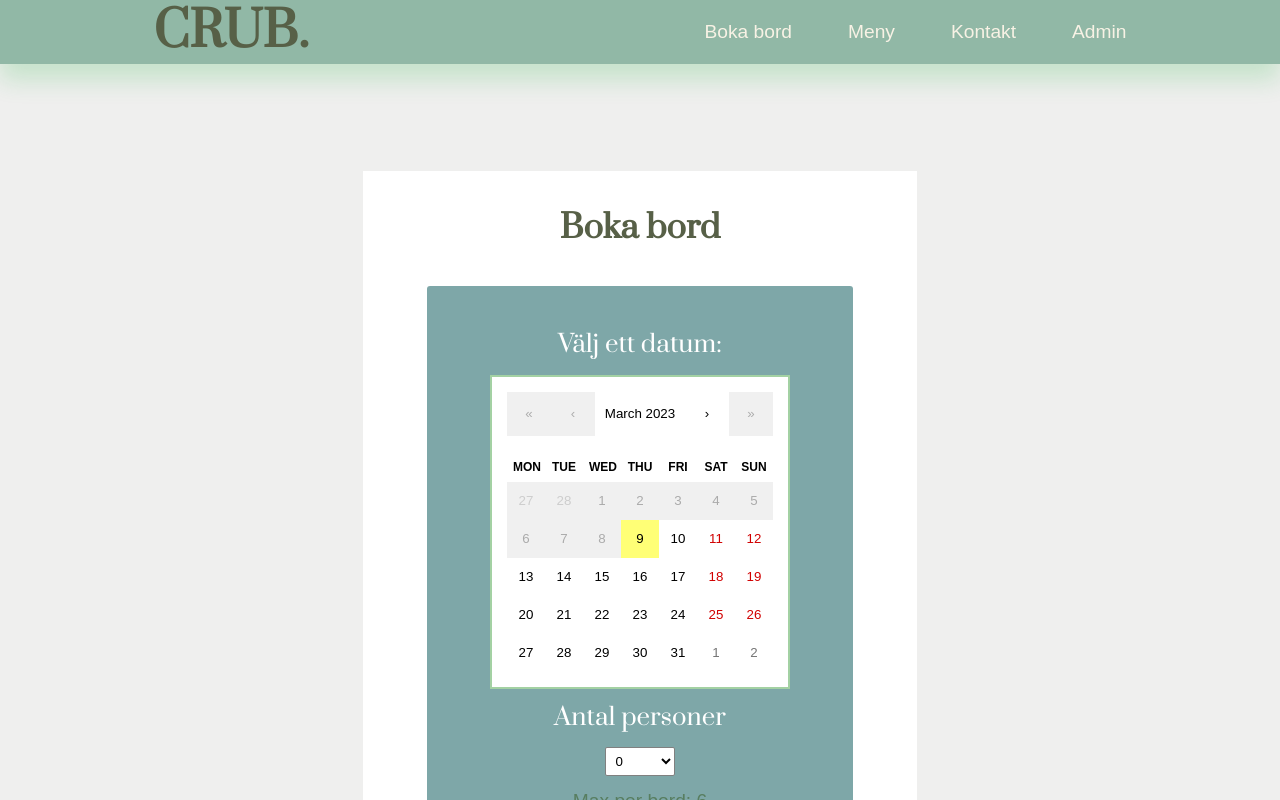
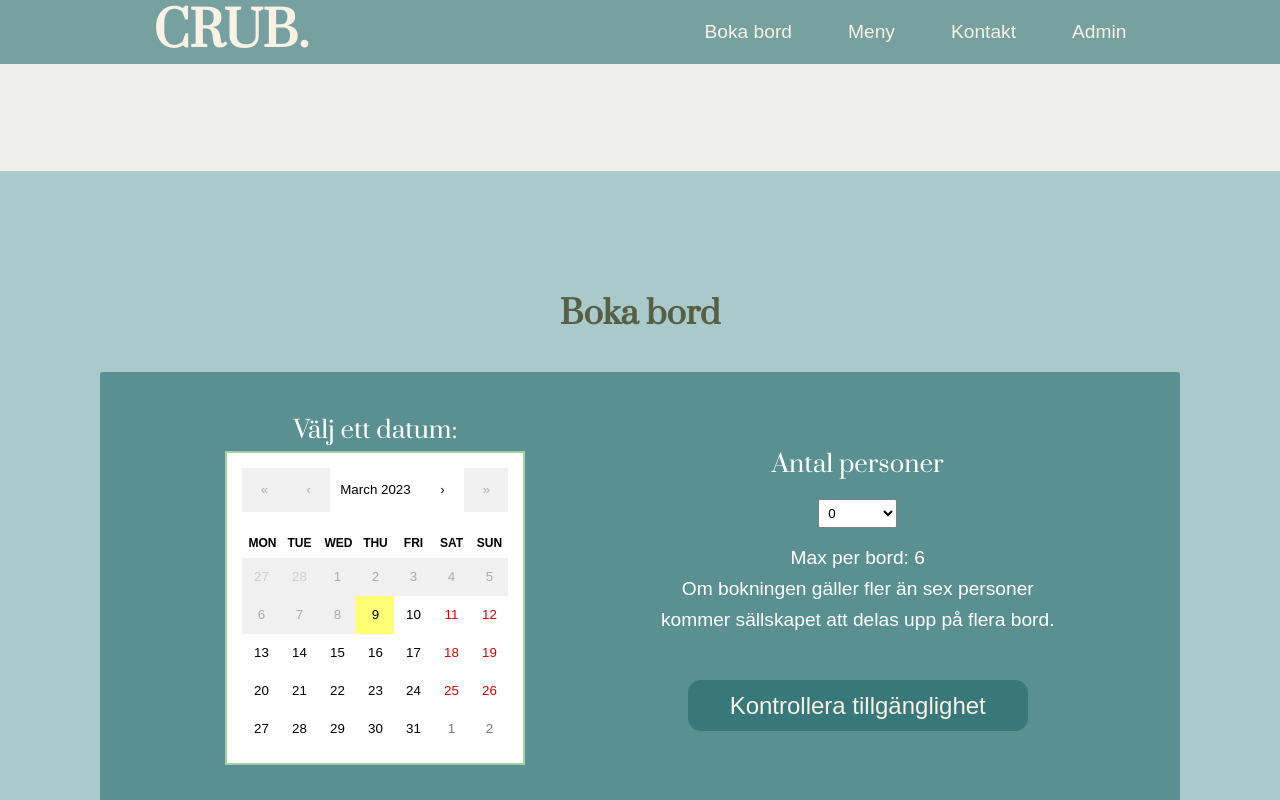
Before and after one commit to Sahra-Bile/CRUB-Restaurant-, a React (Create React App) app: page /booking in a window 1280 px wide. Shown: the top 800 px of the page. Built offline with nearby package versions, Linux system fonts and the light colour scheme; no server answers; a web font is replaced by a local one.

Commit message:
sortering bokningar med datum klart

```diff
--- a/src/components/admin/editBooking/EditBooking.tsx
+++ b/src/components/admin/editBooking/EditBooking.tsx
@@ -1,7 +1,7 @@
 import { useEffect, useState } from 'react'
 import Calendar from 'react-calendar'
 import { Controller, FieldValues, useForm } from 'react-hook-form'
-import { Link, useParams } from 'react-router-dom'
+import { useParams } from 'react-router-dom'
 
 import {
   bookingsDefaultValue,
@@ -81,6 +81,7 @@ export const EditBooking = () => {
         data.date,
         data.numberOfGuests,
       )
+
       if (
         (data.time === '12:00' && isAvailableinDB.theFirstSitting === true) ||
         (data.time === '19:00' && isAvailableinDB.theFirstSitting === true)
@@ -177,9 +178,6 @@ export const EditBooking = () => {
             <button type="submit" className="btn primary">
               uppdatera bokningen
             </button>
-            <Link to={'/admin'} className="btn primary">
-              go tillbaka
-            </Link>
 
             {isAvailable.theFirstSitting ? (
               <></>
--- a/src/components/admin/reservations/Reservations.tsx
+++ b/src/components/admin/reservations/Reservations.tsx
@@ -7,7 +7,6 @@ import { deleteBookingById } from '../../../services/handleBookingsAxios'
 import { AdminBookingsContext } from '../../../contexts/AdminBookingsContext'
 import './reservation.scss'
 import { Link } from 'react-router-dom'
-import { toast } from 'react-toastify'
 
 export const Reservation = () => {
   const [contextBookings, setContextBookings] = useState<IBookingsResponse[]>(
@@ -19,7 +18,7 @@ export const Reservation = () => {
     if (window.confirm('Är du säkert att du vill ta bort bokningen?')) {
       deleteBookingById(id)
         .then(() => {
-          toast('Bokningen är bort tagen.')
+          alert('Bokningen är bort tagen.')
 
           window.location.reload()
         })
@@ -30,9 +29,14 @@ export const Reservation = () => {
   }
 
   useEffect(() => {
+    const sortedList = bookings
+      .slice(0)
+      .sort(
+        (a, b) => a.date.localeCompare(b.date) || a.time.localeCompare(b.time),
+      )
     if (contextBookings.length > 0) return
-    setContextBookings(bookings)
-  }, [contextBookings.length, bookings])
+    setContextBookings(sortedList)
+  }, [bookings, contextBookings.length])
 
   let html = contextBookings.map((reservation) => {
     return (
@@ -54,13 +58,13 @@ export const Reservation = () => {
           <p className="big-container__container__icons">
             <BsFillPeopleFill />
           </p>
-          <span className="big-container__container__info">
+          <span className="  big-container__container__info">
             {reservation.numberOfGuests}
           </span>
 
-          <article className="big-container__container__btns">
+          <div className="  big-container__container__btns">
             <button
-              className="big-container__container__btns"
+              className=" btn big-container__container__btns"
               id="delete"
               onClick={() => {
                 handleDeleteClick(reservation._id)
@@ -69,16 +73,22 @@ export const Reservation = () => {
               Ta bort
             </button>
             <Link to={`/bookingdetails/${reservation.customerId}`}>
-              <button className="big-container__container__btns" id="inspect">
+              <button
+                className=" btn big-container__container__btns"
+                id="inspect"
+              >
                 Bokningsdetaljer
               </button>
             </Link>
             <Link to={`/edit/${reservation._id}`}>
-              <button className="big-container__container__btns" id="edit">
+              <button
+                className=" btn  big-container__container__btns"
+                id="edit"
+              >
                 Redigera
               </button>
             </Link>
-          </article>
+          </div>
         </div>
       </>
     )
--- a/src/components/admin/reservations/reservation.scss
+++ b/src/components/admin/reservations/reservation.scss
@@ -1,14 +1,13 @@
 @use '../../style/variables.scss' as v;
 @use '../../style/mixins.scss' as m;
 
-.title{
+.title {
   font-size: v.$titlesize;
   font-family: v.$title;
   color: v.$dark-title;
 }
 
 .big-container {
-
   display: flex;
   gap: 1em;
   flex-direction: row;
@@ -24,11 +23,18 @@
     width: 45%;
     background-color: v.$grey-bg;
     border-radius: 10px;
-    &__btns{
+    @include m.tablet {
+      width: 30%;
+    }
+    @include m.desktop {
+      width: 22%;
+    }
+
+    &__btns {
       display: flex;
       flex-direction: column;
       align-items: center;
-      gap: 1em;
+      gap: 1.5em;
       justify-content: center;
       align-items: center;
       gap: 1rem;
@@ -38,27 +44,28 @@
       font-family: v.$regular;
       font-size: v.$regularsize;
       color: v.$dark-title;
-      padding: 0.4;
+      padding: 0.4px;
       width: 170px;
 
-      #delete{
-        background-color: #D27685;
+      @include m.desktop {
+        width: 230px;
       }
-      #inspect{
-      background-color: rgba(33, 104, 105, 0.58);
+
+      #delete {
+        background-color: #d27685;
+        text-align: center;
       }
-      #edit{
-        background-color: #FDD36A;
+      #inspect {
+        background-color: rgba(33, 104, 105, 0.58);
+        text-align: center;
+      }
+      #edit {
+        background-color: #fdd36a;
+        text-align: center;
       }
     }
 
-    @include m.tablet{
-      width: 30%;
-    }
-    @include m.desktop{
-      width: 22%;
-    }
-    &__info{
+    &__info {
       font-size: v.$regularsize;
       color: v.$olive;
     }
--- a/src/components/booking/Booking.tsx
+++ b/src/components/booking/Booking.tsx
@@ -92,8 +92,8 @@ export const Booking = () => {
                 onSubmit={handleSubmit(HandleOnFirstSubmit)}
               >
                 <div className="big-container__step__form1__container1">
+                  <div className="big-container__step__form1__container1__calender-div">
                     <label className="label">Välj ett datum:</label>
-                  <div className="big-container__step__form1__container1__calender-div">
                     <Controller
                       control={control}
                       name="date"
@@ -109,6 +109,7 @@ export const Booking = () => {
                     />
                   </div>
                   {errors.date && <p className="error"> Välj ett datum:</p>}
+                  <div className="big-container__step__form1__container1__select-div">
                     <label className="label">Antal personer</label>
                     <select
                       className="select"
@@ -135,6 +136,7 @@ export const Booking = () => {
                       <option value="11">11</option>
                       <option value="12">12</option>
                     </select>
+
                     {errors.numberOfGuests && (
                       <span className="error">Välj antal personer:</span>
                     )}
@@ -150,6 +152,7 @@ export const Booking = () => {
                       value={'Kontrollera tillgänglighet'}
                       className=" btn primary"
                     />
+                  </div>
                 </div>
               </form>
             </>
--- a/src/components/booking/booking.scss
+++ b/src/components/booking/booking.scss
@@ -12,7 +12,7 @@
     height: 100px;
 
     &:after {
-      content: " ";
+      content: ' ';
       display: block;
       width: 100px;
       height: 100px;
@@ -30,9 +30,14 @@
     align-items: center;
     justify-content: center;
     gap: 10px;
-    background-color: white;
+    background: rgba(119, 174, 177, 0.58);
     padding: 40px;
     min-height: 100vh;
+
+    @include m.desktop {
+      // padding: 80px;
+      width: 100%;
+    }
 
     &__text {
       text-align: center;
@@ -62,12 +67,24 @@
         align-items: center;
         gap: 10px;
 
+        @include m.desktop {
+          flex-direction: row;
+          justify-content: space-evenly;
+          gap: 50px;
+        }
+
+        &__select-div {
+          display: flex;
+          flex-direction: column;
+          align-items: center;
+          gap: 15px;
+        }
 
         &__calender-div {
           width: 300px;
 
-            @include m.tablet {
-              width: none;
+          @include m.desktop {
+            // width: 1000px;
           }
         }
       }
@@ -102,7 +119,7 @@
         text-align: center;
         font-family: v.$regular;
         font-size: v.$regularsize;
-        color: v.$color-primary;
+        color: #fff;
 
         @include m.desktop {
           font-size: 1.2rem;
@@ -144,7 +161,7 @@
 
     //*andra
     .lds-dual-ring:after {
-      content: " ";
+      content: ' ';
       display: block;
       width: 64px;
       height: 64px;
@@ -184,6 +201,11 @@
       flex-direction: column;
       align-items: center;
       justify-content: center;
+
+      @include m.desktop {
+        max-width: none;
+        width: 100%;
+      }
 
       &__container2 {
         box-shadow: rgba(0, 0, 0, 0.25) 0px 54px 55px,
@@ -249,13 +271,16 @@
   font-family: v.$title;
 
   @include m.desktop {
-    font-size: 1.8rem;
+    font-size: 2.6rem;
   }
 }
 .result {
   font-size: v.$regularsize;
   font-family: v.$regular;
   color: v.$color-primary;
+  @include m.desktop {
+    font-size: 2rem;
+  }
 }
 .time {
   background-color: v.$olive;
--- a/src/components/section/footer/footer.scss
+++ b/src/components/section/footer/footer.scss
@@ -3,8 +3,8 @@
 
 .footer {
   width: 100%;
-
-  background-color: v.$darker-bg;
+  background: rgba(33, 104, 105, 0.58);
+  // background-color: v.$darker-bg;
 
   &__container {
     display: flex;
@@ -19,10 +19,9 @@
       display: flex;
       flex-direction: row;
       justify-content: space-evenly;
-
     }
 
-    @include m.desktop{
+    @include m.desktop {
       height: 10rem;
     }
 
--- a/src/components/section/nav/nav.scss
+++ b/src/components/section/nav/nav.scss
@@ -6,13 +6,14 @@
   height: 4rem;
   display: grid;
   place-items: center;
-  background: v.$darker-bg;
-  position: fixed;
-  top: 0;
-  left: 0;
-  z-index: 9;
-  box-shadow: 0 1rem 1.5rem hsla(v.$primary-hue, 68%, 42%, 20%);
-  transition: v.$transition;
+  // background: v.$darker-bg;
+  background: rgba(33, 104, 105, 0.58);
+  // position: fixed;
+  // top: 0;
+  // left: 0;
+  // z-index: 9;
+  // box-shadow: 0 1rem 1.5rem hsla(v.$primary-hue, 68%, 42%, 20%);
+  // transition: v.$transition;
 
   &__container {
     display: flex;
@@ -23,7 +24,9 @@
     max-width: 1920px;
 
     &__logo {
-      color: v.$olive;
+      color: v.$offwhite;
+      // color: #fff;
+      // color: v.$olive;
       font-family: v.$title;
     }
 
--- a/src/index.scss
+++ b/src/index.scss
@@ -1,4 +1,5 @@
 @use "./components/style/variables.scss" as v;
+@use './components/style/mixins.scss' as m;
 
 * {
   margin: 0;
@@ -12,7 +13,6 @@
 
 html {
   scroll-behavior: smooth;
-
 }
 
 body {
@@ -107,6 +107,10 @@ img {
   border-radius: v.$border-radius-2;
   cursor: pointer;
   font-family: v.$regular;
+
+  @include m.desktop {
+    font-size: 1.5rem;
+  }
 }
 
 .btn:hover {
```
Also changed, not shown: src/components/admin/reservationDetails/ReservationDetails.tsx (+16 -13 lines), src/components/section/floating-nav/data.js (+4 -4 lines). Lines whose indentation alone changed are shown as unchanged.
